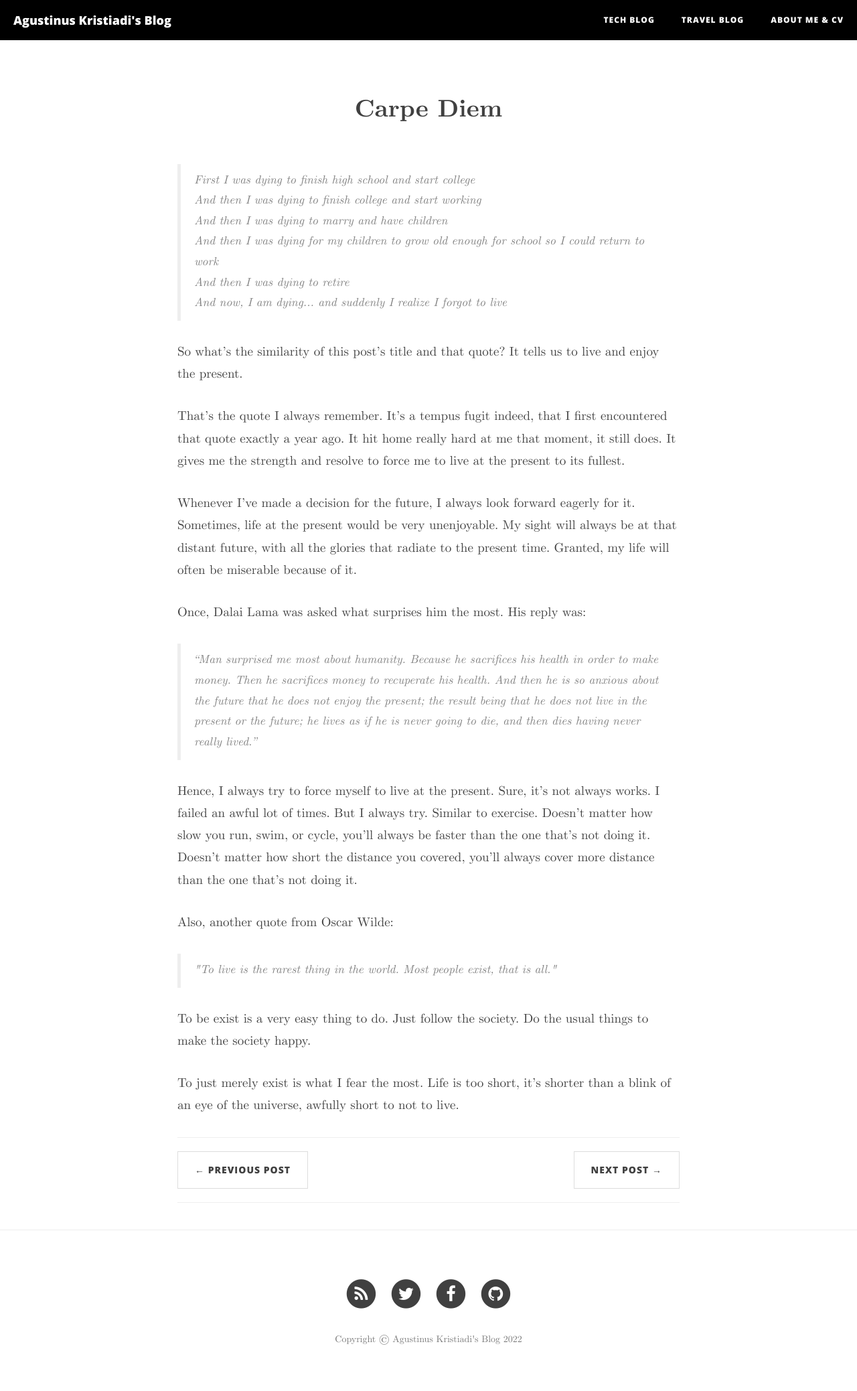
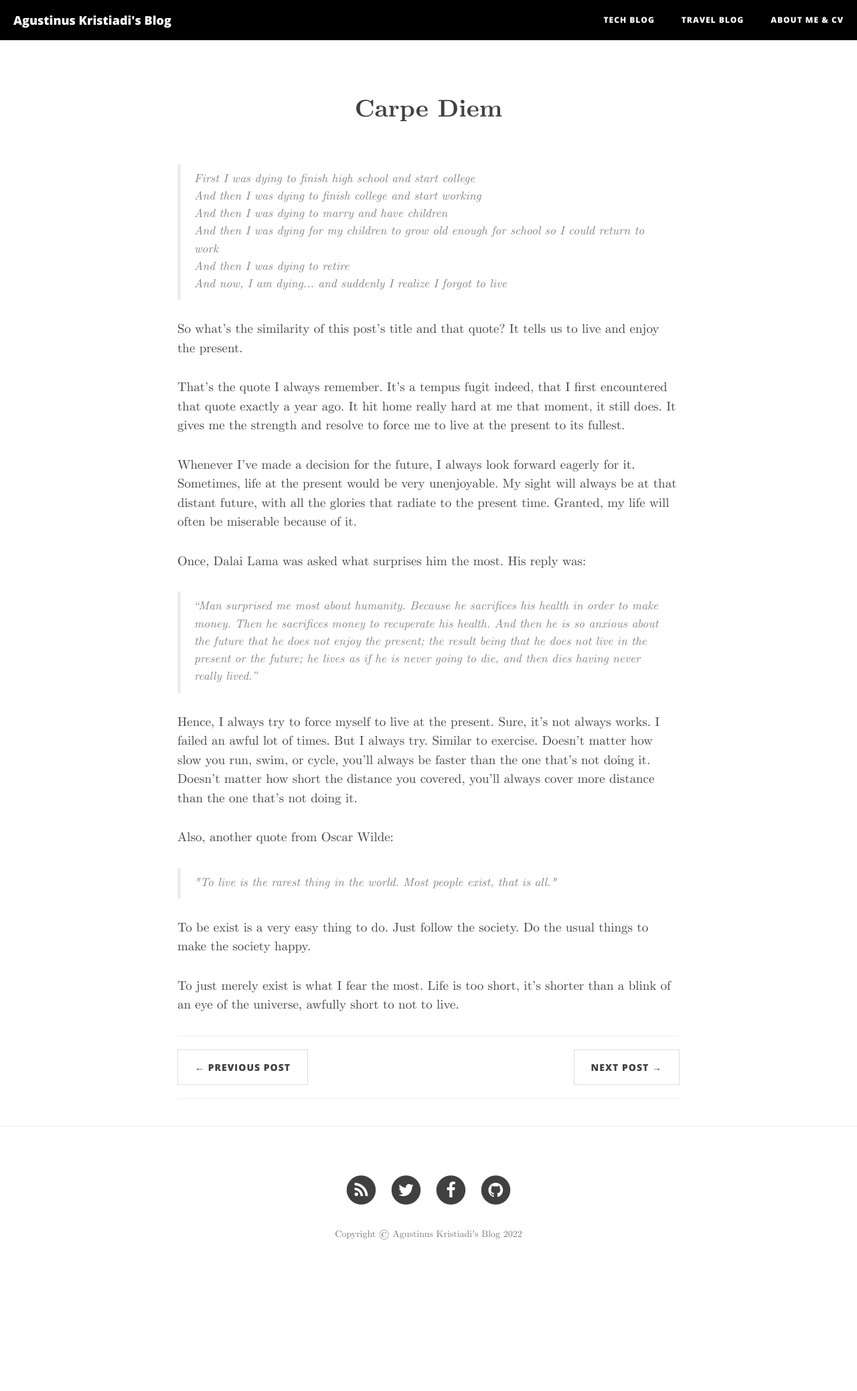
Before and after one commit to hsyodysseyjr/wiseodd0, a Jekyll site: the page built from _posts/2015-11-18-carpe-diem.md, in a window 1280 px wide. Shown: the whole page at 67% size. Built offline with Jekyll 4.4.1, drawn with Linux system fonts in a browser that asks for light colours; nearby versions of some CDN libraries; comment, search, counter and statistics services are not loaded; after the commit the page ends 1919 px from its top, so only the background shows below that.

Commit message:
Set line height to 1.5

```diff
--- a/css/clean-blog.css
+++ b/css/clean-blog.css
@@ -2,7 +2,7 @@ body {
   font-family: 'Computer Modern Serif', serif;
   font-size: 19px;
   color: #404040;
-  line-height: 1.75;
+  line-height: 1.5;
 }
 
 @media only screen and (min-width: 480px) {
@@ -11,7 +11,7 @@ body {
   }
 }
 p {
-  line-height: 1.75;
+  line-height: 1.5;
   margin: 30px 0;
 }
 ul, ol {
@@ -54,7 +54,7 @@ blockquote {
   color: #808080;
   font-style: italic;
   white-space: pre-wrap;
-  line-height: 1.75;
+  line-height: 1.5;
 }
 hr.small {
   max-width: 100px;
```
